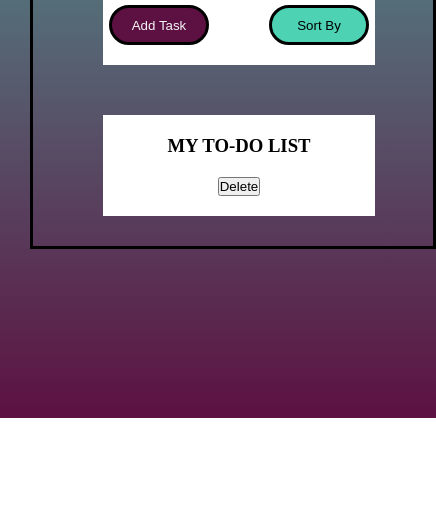
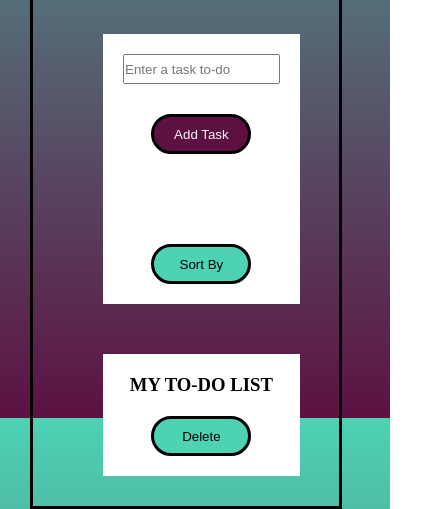
Before and after one commit to sindilekula/To-Do-List-App, a plain HTML site: page index.html in a window 390 px wide. Shown: the part 456-965 px from the top of the page, 436 px wide, since content can reach past the window. Before the commit the page ends 874 px from the top, so only its background shows below. Drawn offline with Linux system fonts and the light colour scheme.

Commit message:
mobile responsiveness

```diff
--- a/index.html
+++ b/index.html
@@ -19,7 +19,7 @@
         </div>
         <div id="list" >
             <h3>MY TO-DO LIST</h3>
-            <button type="button" id="Delete" onclick="deleteList()">Delete</button>
+            <button type="button" id="delete" onclick="deleteList()">Delete</button>
         </div>
     </div>
 
--- a/scripts.js
+++ b/scripts.js
@@ -12,58 +12,11 @@ document.querySelector('#Add').onclick = function () {
    document.querySelector('#list').innerHTML +=`
   <div>
    ${document.querySelector('#ToDo input').value}</div>
+   <button class="delete">Delete</button>
    `
 }
 
 function deleteList() {
     lists.splice(list, 1);
-    localStorage.setItem('records', JSON.stringify(lists));
-}
-
-//   function addReord(e) {
-//     e.preventDefault();
-//     lists.push(
-//         {
-//             id: parseInt(document.getElementById('id').value),
-//             item: document.getElementById('item').value,
-//             createdDate: document.getElementById('date').value,
-//         }
-//     )
-//   };
-
-//   localStorage.setItem()
-
-// let lists = JSON.parse( localStorage.getItem('records')) ?
-// JSON.parse( localStorage.getItem('records')) : [
-//     {
-//         name: 'Lerato',
-//         surname: 'Tebi',
-//         age: 39
-//     }
-// ];
-
-// function addRecord() {
-//     //   e.preventDefault();
-//       lists.push(
-//           {
-//                 name: document.getElementById('name').value,
-//                 surname: document.getElementById('surname').value,
-//                 age: parseInt(document.getElementById('date').value)
-//           }
-//       );
-//       localStorage.setItem('records', JSON.stringify(lists));
-//      };
-
-// function deleteRecord(id) {
-//     lists.splice(id, 1);
 //     localStorage.setItem('records', JSON.stringify(lists));
-// }
-
-// // Load data
-
-// (function loadData() {
-//     console.log(lists)
-// }) ();
-
-// // add event listener
-// document.querySelector('#addRecord').addEventListener('click', addRecord);
+// };
--- a/styles.css
+++ b/styles.css
@@ -90,3 +90,34 @@
     flex-direction: row;
     gap: 60px;
   }
+
+  #list #delete {
+    margin-top: 0;
+    /* margin-left: 150px; */
+    width: 100px;
+    height: 40px;
+    border-radius: 30px;
+    background-color: #4dd2b3;
+    color: black;
+    border: 3px solid black;
+  }
+
+  .delete {
+
+  }
+
+  @media screen and (max-width: 566px) {
+    #container{
+        width: 80vw;
+        flex-shrink: 50px;
+    }
+
+    .buttons {
+        display: flex;
+        flex-direction: column;
+    }
+
+    #list #delete {
+
+    }
+}
```
